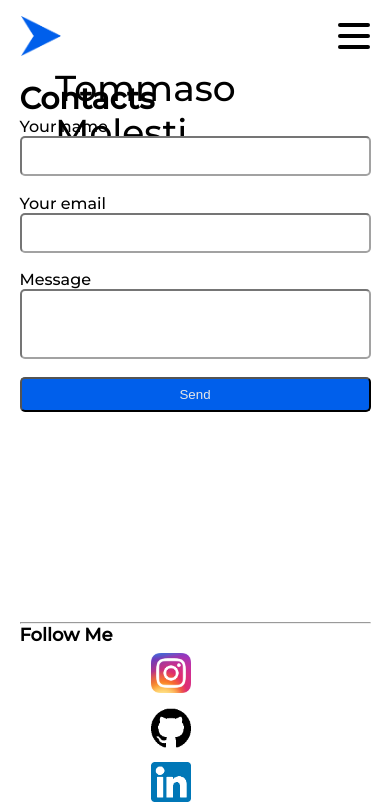
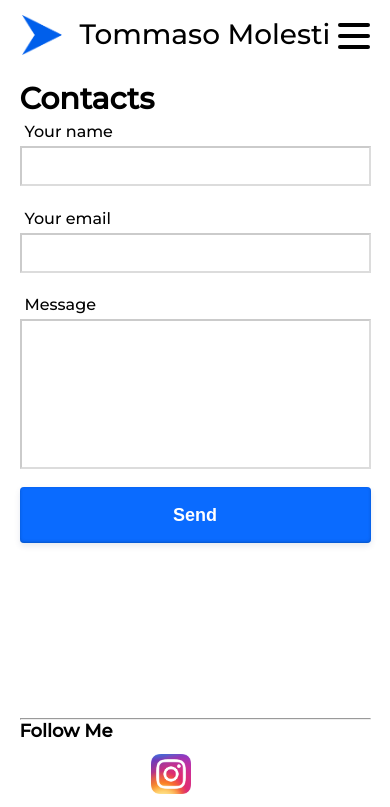
Before and after one commit to TommasoMolesti/tommasomolesti, a React (Create React App) app: page /contacts in a window 390 px wide. Shown: the top 807 px of the page. Built offline with nearby package versions, Linux system fonts and the light colour scheme.

Commit message:
Correzione errori email su form, grafica pagina contacts

```diff
--- a/src/components/Contacts.js
+++ b/src/components/Contacts.js
@@ -49,7 +49,7 @@ function Contacts(){
                     className='inputForm'
                     required
                 />
-                <div>Your email</div>
+                <div className='textForm'>Your email</div>
                 <input
                     type='text'
                     name='reply_to'
@@ -58,7 +58,7 @@ function Contacts(){
                     className='inputForm'
                     required
                 />
-                <div>Message</div>
+                <div className='textForm'>Message</div>
                 <input
                     type='text'
                     name='message'
--- a/src/indexComputer.css
+++ b/src/indexComputer.css
@@ -68,29 +68,60 @@
       padding:5px 5px 5px 0;
     }
     .inputForm{
-      width: 51%;
+      width: 100%;
       margin-bottom: 2%;
       height: 40px;
       border-color: rgba(0, 0, 0, 0.2);
       background-color: white;
     }
     .inputFormMessage{
-      width: 51%;
+      width: 100%;
       margin-bottom: 5%;
       height: 150px;
       border-color: rgba(0, 0, 0, 0.2);
       background-color: white;
     }
-    .buttonForm{
-      width: 51%;
-      height: 35px;
-      margin-bottom: 60%;
-      background-color: #005FEB;
-      color: #e7e7e7;
+    .buttonForm {
+      background-color: #0a6bff;
+      width: 100%;
+      border-radius: 4px;
+      margin-bottom: 50%;
+      border: 0;
+      box-shadow: rgba(1,60,136,.5) 0 -1px 3px 0 inset,rgba(0,44,97,.1) 0 3px 6px 0;
+      box-sizing: border-box;
+      color: #fff;
+      cursor: pointer;
+      display: inherit;
+      font-size: 18px;
+      font-weight: 700;
+      line-height: 24px;
+      min-height: 35px;
+      min-width: 60px;
+      padding: 16px 20px;
+      position: relative;
+      text-align: center;
+      user-select: none;
+      -webkit-user-select: none;
+      touch-action: manipulation;
+      vertical-align: baseline;
+      transition: all .2s cubic-bezier(.22, .61, .36, 1);
+    }
+
+    .buttonForm:hover {
+      background-color: #065dd8;
+      transform: translateY(-2px);
     }
     .contactsContainer{
-      width: 100%;
-      text-align: center;
+      width: 50%;
+      margin:auto;
+      -webkit-animation: fadein 2s; /* Safari, Chrome and Opera > 12.1 */
+      -moz-animation: fadein 2s; /* Firefox < 16 */
+       -ms-animation: fadein 2s; /* Internet Explorer */
+        -o-animation: fadein 2s; /* Opera < 12.1 */
+           animation: fadein 2s;
+    }
+    .textForm{
+      padding:5px;
     }
     .listeVarie{
       margin-left: 6%;
--- a/src/indexMobile.css
+++ b/src/indexMobile.css
@@ -12,14 +12,15 @@
   }
   .logo {
     color:black;
-    font-size: 36px;
+    font-size: 28px;
     float: right;
     margin-left: 5%;
-    margin-top: 2%;
+    margin-top: 6%;
   }
   .footerTitle{
     font-weight: bold;
     font-size: 18px;
+    margin-bottom: 5px;
   }
   .footerElement{
     padding:10px 10px 10px 0;
@@ -56,25 +57,50 @@
     width: 100%;
     margin-bottom: 5%;
     height: 40px;
-    border-color: rgba(0, 0, 0, 0.541);
-    border-radius: 5px;
+    border-color: rgba(0, 0, 0, 0.2);
     background-color: white;
   }
   .inputFormMessage{
     width: 100%;
     margin-bottom: 5%;
-    height: 70px;
-    border-color: rgba(0, 0, 0, 0.541);
-    border-radius: 5px;
+    height: 150px;
+    border-color: rgba(0, 0, 0, 0.2);
     background-color: white;
   }
-  .buttonForm{
+  .buttonForm {
+    background-color: #0a6bff;
     width: 100%;
-    height: 35px;
-    margin-bottom: 60%;
-    background-color: #005FEB;
-    border-radius: 5px;
-    color: #e7e7e7;
+    border-radius: 4px;
+    margin-bottom: 50%;
+    border: 0;
+    box-shadow: rgba(1,60,136,.5) 0 -1px 3px 0 inset,rgba(0,44,97,.1) 0 3px 6px 0;
+    box-sizing: border-box;
+    color: #fff;
+    cursor: pointer;
+    display: inherit;
+    font-size: 18px;
+    font-weight: 700;
+    line-height: 24px;
+    min-height: 35px;
+    min-width: 60px;
+    padding: 16px 20px;
+    position: relative;
+    text-align: center;
+    user-select: none;
+    -webkit-user-select: none;
+    touch-action: manipulation;
+    vertical-align: baseline;
+    transition: all .2s cubic-bezier(.22, .61, .36, 1);
+  }
+  .contactsContainer{
+    -webkit-animation: fadein 2s; /* Safari, Chrome and Opera > 12.1 */
+    -moz-animation: fadein 2s; /* Firefox < 16 */
+     -ms-animation: fadein 2s; /* Internet Explorer */
+      -o-animation: fadein 2s; /* Opera < 12.1 */
+         animation: fadein 2s;
+  }
+  .textForm{
+    padding:5px;
   }
   .listeVarie{
     margin-left: 6%;
@@ -93,10 +119,16 @@
     margin-bottom:15%;
     height: 80%;
     width: 80%;
+    box-shadow: rgba(100, 100, 111, 0.9) 0px 7px 29px 0px;
+      -webkit-animation: fadein 2s; /* Safari, Chrome and Opera > 12.1 */
+      -moz-animation: fadein 2s; /* Firefox < 16 */
+       -ms-animation: fadein 2s; /* Internet Explorer */
+        -o-animation: fadein 2s; /* Opera < 12.1 */
+           animation: fadein 2s;
   }
   .containerTextHome{
     justify-content: center;
-    font-size: 22px;
+    font-size: 20px;
     margin-bottom: 55%;
   }
   .iconsHome{
@@ -106,6 +138,11 @@
   }
   .textHome{
     padding: 2%;
+    -webkit-animation: fadein 2s; /* Safari, Chrome and Opera > 12.1 */
+      -moz-animation: fadein 2s; /* Firefox < 16 */
+       -ms-animation: fadein 2s; /* Internet Explorer */
+        -o-animation: fadein 2s; /* Opera < 12.1 */
+           animation: fadein 2s;
   }
   .moreInfo{
     text-decoration: none;
@@ -116,6 +153,7 @@
     color: black;
   }
   .copy{
+    margin-top: 10%;
     margin-bottom: 15%;
   }
   .project{
@@ -124,10 +162,18 @@
     float: left;
     position: relative;
   }
+  .containerImages{
+    -webkit-animation: fadein 2s; /* Safari, Chrome and Opera > 12.1 */
+    -moz-animation: fadein 2s; /* Firefox < 16 */
+     -ms-animation: fadein 2s; /* Internet Explorer */
+      -o-animation: fadein 2s; /* Opera < 12.1 */
+         animation: fadein 2s;
+  }
   .containerImages .project img{
     max-width: 100%;
     margin-top: 10px;
-    box-shadow: rgba(100, 100, 111, 0.2) 0px 7px 29px 0px;
+    box-shadow: rgba(100, 100, 111, 0.4) 0px 7px 29px 0px;
+    border-radius: 7px;
   }
   .textPortfolioImages{
     padding: 2px 0 2px 5px;
@@ -136,7 +182,9 @@
     position: absolute;
     background-color: rgba(0, 0, 0, 0.8);
     width: 100%;
-    bottom: 7px;
+    bottom: 4px;
+    border-bottom-left-radius: 7px;
+    border-bottom-right-radius: 7px;
   }
   .textPortfolioImages h3{
     font-size: 15px;
@@ -144,4 +192,32 @@
   .textPortfolioImages p{
     font-size: 15px;
   }
+  @keyframes fadein {
+    from { opacity: 0; }
+    to   { opacity: 1; }
+  }
+
+  /* Firefox < 16 */
+  @-moz-keyframes fadein {
+      from { opacity: 0; }
+      to   { opacity: 1; }
+  }
+
+  /* Safari, Chrome and Opera > 12.1 */
+  @-webkit-keyframes fadein {
+      from { opacity: 0; }
+      to   { opacity: 1; }
+  }
+
+  /* Internet Explorer */
+  @-ms-keyframes fadein {
+      from { opacity: 0; }
+      to   { opacity: 1; }
+  }
+
+  /* Opera < 12.1 */
+  @-o-keyframes fadein {
+      from { opacity: 0; }
+      to   { opacity: 1; }
+  }
 }
```
Also changed, not shown: TODO.txt.
